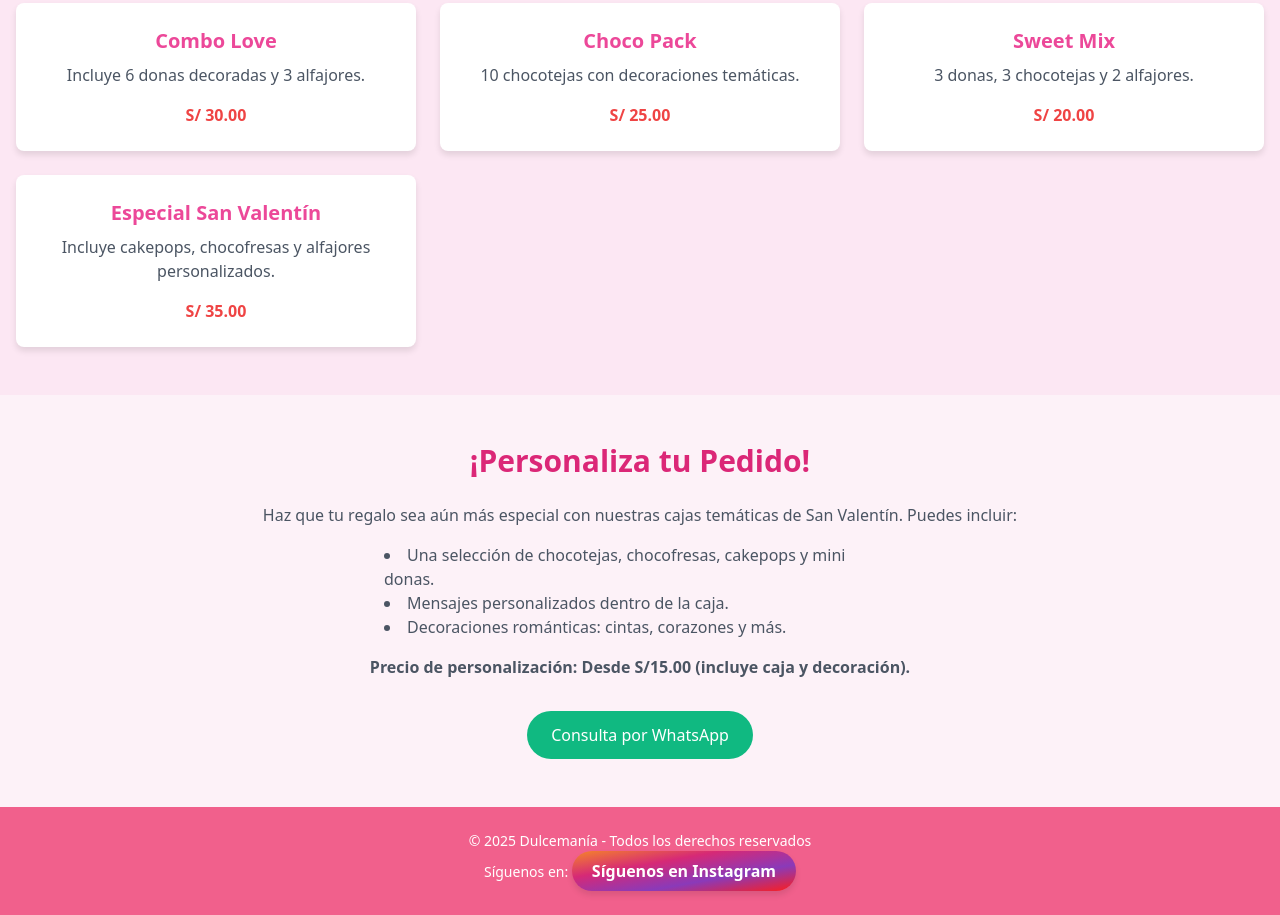
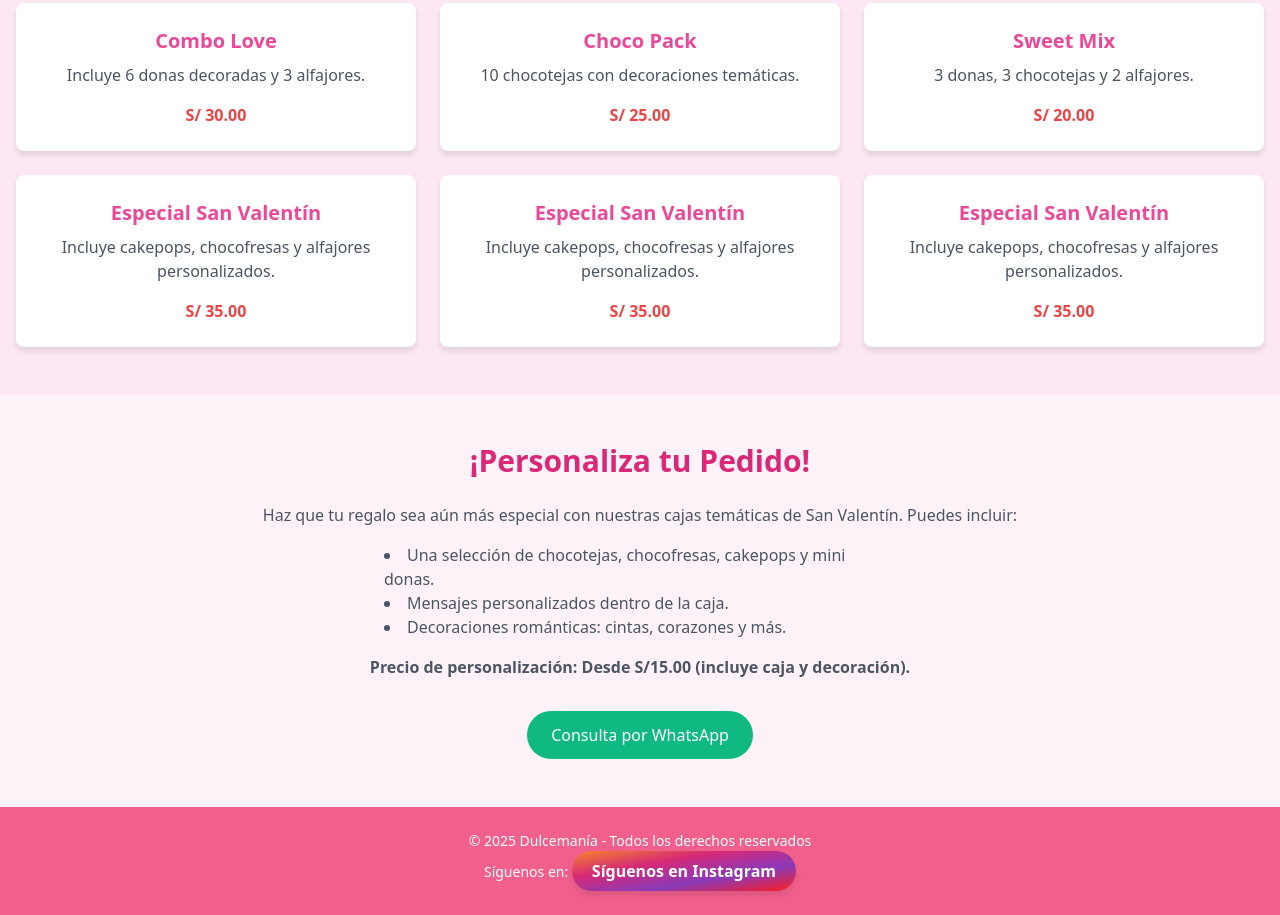
Before and after one commit to moon-bel9/DULCEMANIA, a plain HTML site: page index.html in a window 1280 px wide. Shown: the part 1201-2116 px from the top of the page. Drawn offline with nearby package versions, Linux system fonts and the light colour scheme.

Commit message:
Actualización de index.html 7

```diff
--- a/index.html
+++ b/index.html
@@ -140,6 +140,20 @@
                 <p class="mt-2 text-gray-600">Incluye cakepops, chocofresas y alfajores personalizados.</p>
                 <p class="mt-4 text-red-500 font-bold">S/ 35.00</p>
             </div>
+
+            <!-- Promo 5 -->
+            <div class="promo-card">
+                <h4 class="text-xl text-pink-500 font-bold">Especial San Valentín</h4>
+                <p class="mt-2 text-gray-600">Incluye cakepops, chocofresas y alfajores personalizados.</p>
+                <p class="mt-4 text-red-500 font-bold">S/ 35.00</p>
+            </div>
+
+            <!-- Promo 6 -->
+            <div class="promo-card">
+                <h4 class="text-xl text-pink-500 font-bold">Especial San Valentín</h4>
+                <p class="mt-2 text-gray-600">Incluye cakepops, chocofresas y alfajores personalizados.</p>
+                <p class="mt-4 text-red-500 font-bold">S/ 35.00</p>
+            </div>
         </div>
     </div>
 </section>
```
